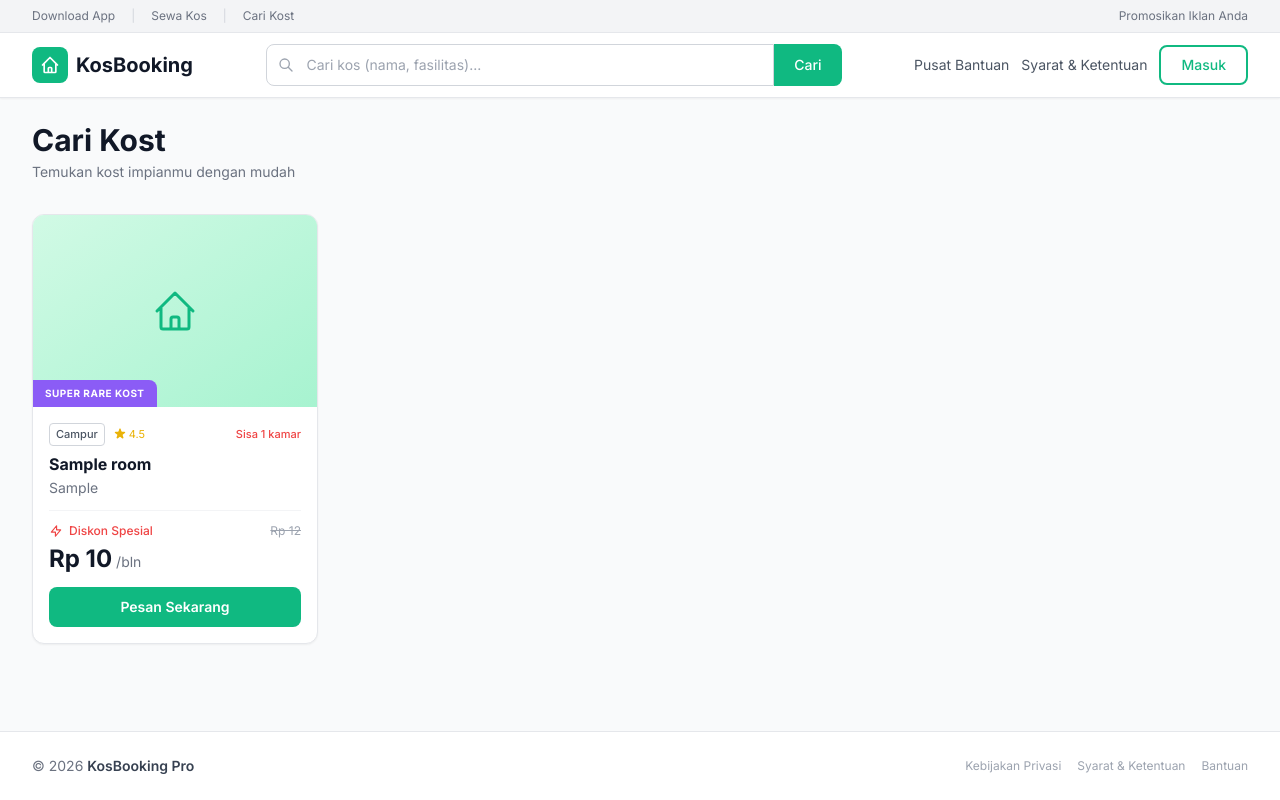
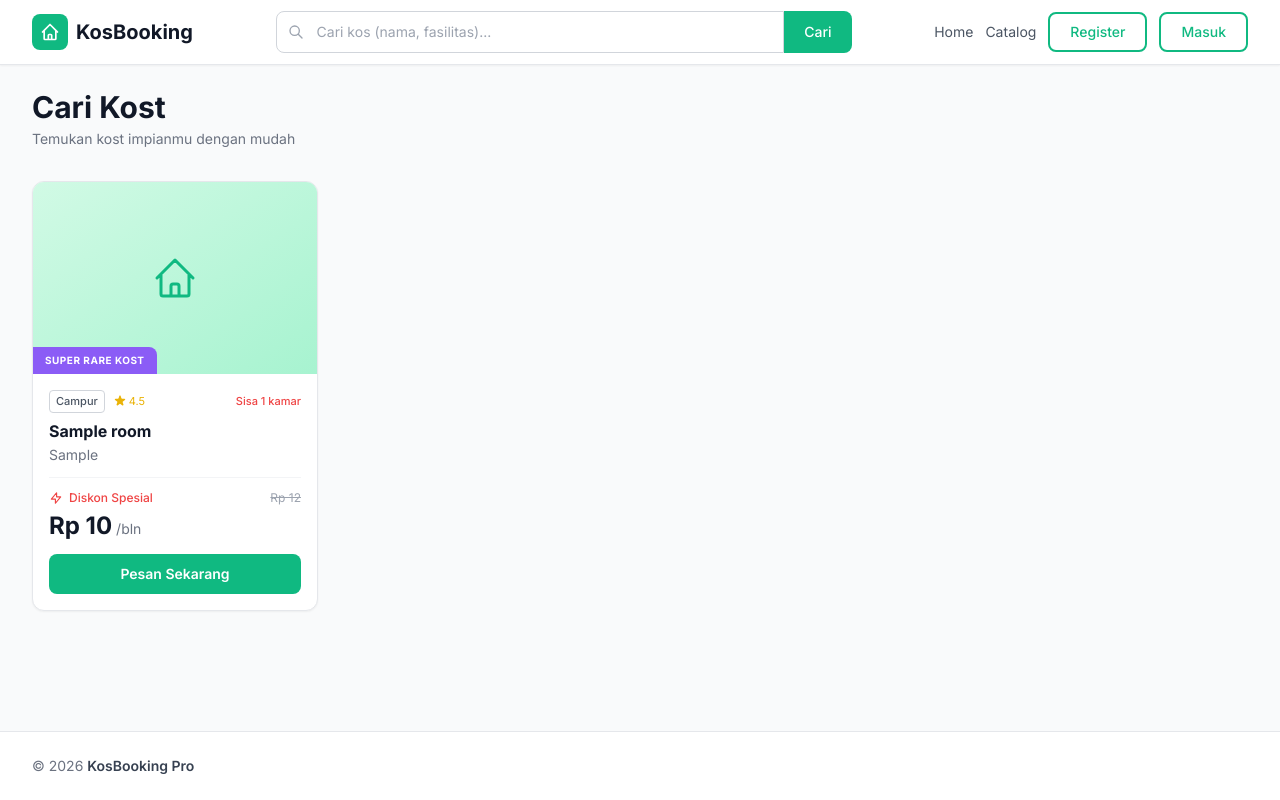
Before and after one commit to Kysohee18/Kelompok2_SistemKos, a PHP site: page / in a window 1280 px wide. Run offline with PHP 8.4, Linux system fonts and the light colour scheme; tables that the repository leaves empty hold one stand-in row (values such as "Sample post"); some libraries are stand-ins or nearby versions.

Commit message:
Perbaikan footer dan layout

```diff
--- a/includes/footer.php
+++ b/includes/footer.php
@@ -5,11 +5,11 @@
         <div class="max-w-7xl mx-auto px-4 sm:px-6 lg:px-8 py-6">
             <div class="flex flex-col sm:flex-row items-center justify-between gap-3">
                 <p class="text-sm text-gray-500">&copy; <?= date('Y') ?> <span class="font-semibold text-gray-700">KosBooking Pro</span></p>
-                <div class="flex items-center gap-4 text-xs text-gray-400">
+                <!-- <div class="flex items-center gap-4 text-xs text-gray-400">
                     <a href="#" class="hover:text-brand transition">Kebijakan Privasi</a>
                     <a href="#" class="hover:text-brand transition">Syarat & Ketentuan</a>
                     <a href="#" class="hover:text-brand transition">Bantuan</a>
-                </div>
+                </div> -->
             </div>
         </div>
     </footer>
--- a/includes/layout.php
+++ b/includes/layout.php
@@ -1,9 +1,10 @@
 <!DOCTYPE html>
 <html lang="id">
+
 <head>
     <meta charset="UTF-8">
     <meta name="viewport" content="width=device-width, initial-scale=1.0">
-    <title>KosBooking Pro</title>
+    <title>KosBooking</title>
     <link rel="preconnect" href="https://fonts.googleapis.com">
     <link rel="preconnect" href="https://fonts.gstatic.com" crossorigin>
     <link href="https://fonts.googleapis.com/css2?family=Inter:wght@400;500;600;700;800&display=swap" rel="stylesheet">
@@ -12,51 +13,52 @@
         tailwind.config = {
             theme: {
                 extend: {
-                    fontFamily: { sans: ['Inter', 'Roboto', 'sans-serif'] },
+                    fontFamily: {
+                        sans: ['Inter', 'Roboto', 'sans-serif']
+                    },
                     colors: {
                         brand: {
                             DEFAULT: '#10b981',
-                            50: '#ecfdf5', 100: '#d1fae5', 200: '#a7f3d0',
-                            300: '#6ee7b7', 400: '#34d399', 500: '#10b981',
-                            600: '#059669', 700: '#047857', 800: '#065f46', 900: '#064e3b',
+                            50: '#ecfdf5',
+                            100: '#d1fae5',
+                            200: '#a7f3d0',
+                            300: '#6ee7b7',
+                            400: '#34d399',
+                            500: '#10b981',
+                            600: '#059669',
+                            700: '#047857',
+                            800: '#065f46',
+                            900: '#064e3b',
                         },
-                        kos: { purple: '#8b5cf6' },
+                        kos: {
+                            purple: '#8b5cf6'
+                        },
                     },
                 },
             },
         }
     </script>
     <style>
-        .line-clamp-2 { display: -webkit-box; -webkit-line-clamp: 2; -webkit-box-orient: vertical; overflow: hidden; }
+        .line-clamp-2 {
+            display: -webkit-box;
+            -webkit-line-clamp: 2;
+            -webkit-box-orient: vertical;
+            overflow: hidden;
+        }
     </style>
 </head>
+
 <body class="bg-gray-50 min-h-screen flex flex-col font-sans antialiased">
-
-    <!-- TIER 1 — Top Utility Bar -->
-    <div class="bg-gray-100 border-b border-gray-200 text-xs text-gray-500">
-        <div class="max-w-7xl mx-auto px-4 sm:px-6 lg:px-8 flex items-center justify-between h-8">
-            <div class="flex items-center gap-4">
-                <a href="#" class="hover:text-brand transition">Download App</a>
-                <span class="text-gray-300">|</span>
-                <a href="#" class="hover:text-brand transition">Sewa Kos</a>
-                <span class="text-gray-300">|</span>
-                <a href="?page=catalog" class="hover:text-brand transition">Cari Kost</a>
-            </div>
-            <div>
-                <a href="#" class="hover:text-brand transition">Promosikan Iklan Anda</a>
-            </div>
-        </div>
-    </div>
 
     <!-- TIER 2 — Main Navbar -->
     <nav class="sticky top-0 z-50 bg-white shadow-sm border-b border-gray-200">
         <div class="max-w-7xl mx-auto px-4 sm:px-6 lg:px-8">
             <div class="flex items-center justify-between h-16 gap-4">
 
-                <a href="?page=catalog" class="flex items-center gap-2 flex-shrink-0">
+                <a href="?page=home" class="flex items-center gap-2 flex-shrink-0">
                     <div class="w-9 h-9 bg-brand rounded-lg flex items-center justify-center">
                         <svg class="w-5 h-5 text-white" fill="none" stroke="currentColor" viewBox="0 0 24 24">
-                            <path stroke-linecap="round" stroke-linejoin="round" stroke-width="2" d="M3 12l2-2m0 0l7-7 7 7M5 10v10a1 1 0 001 1h3m10-11l2 2m-2-2v10a1 1 0 01-1 1h-3m-6 0a1 1 0 001-1v-4a1 1 0 011-1h2a1 1 0 011 1v4a1 1 0 001 1m-6 0h6"/>
+                            <path stroke-linecap="round" stroke-linejoin="round" stroke-width="2" d="M3 12l2-2m0 0l7-7 7 7M5 10v10a1 1 0 001 1h3m10-11l2 2m-2-2v10a1 1 0 01-1 1h-3m-6 0a1 1 0 001-1v-4a1 1 0 011-1h2a1 1 0 011 1v4a1 1 0 001 1m-6 0h6" />
                         </svg>
                     </div>
                     <span class="hidden sm:inline text-xl font-bold text-gray-900">KosBooking</span>
@@ -67,7 +69,7 @@
                         <input type="hidden" name="page" value="catalog">
                         <div class="relative flex-1">
                             <svg class="absolute left-3 top-1/2 -translate-y-1/2 w-4 h-4 text-gray-400" fill="none" stroke="currentColor" viewBox="0 0 24 24">
-                                <path stroke-linecap="round" stroke-linejoin="round" stroke-width="2" d="M21 21l-6-6m2-5a7 7 0 11-14 0 7 7 0 0114 0z"/>
+                                <path stroke-linecap="round" stroke-linejoin="round" stroke-width="2" d="M21 21l-6-6m2-5a7 7 0 11-14 0 7 7 0 0114 0z" />
                             </svg>
                             <input type="text" name="search" value="<?= e($_GET['search'] ?? '') ?>"
                                 placeholder="Cari kos (nama, fasilitas)..."
@@ -78,15 +80,62 @@
                 </div>
 
                 <div class="flex items-center gap-3 flex-shrink-0">
-                    <a href="#" class="hidden md:inline text-sm text-gray-600 hover:text-brand transition">Pusat Bantuan</a>
-                    <a href="#" class="hidden lg:inline text-sm text-gray-600 hover:text-brand transition">Syarat & Ketentuan</a>
+                    <a href="?page=home" class="hidden md:inline text-sm text-gray-600 hover:text-brand transition">Home</a>
+                    <a href="?page=catalog" class="hidden lg:inline text-sm text-gray-600 hover:text-brand transition">Catalog</a>
+
                     <?php if (!empty($_SESSION['user_id'])): ?>
-                        <?php if (($_SESSION['role'] ?? '') === 'admin'): ?>
-                            <a href="?page=admin_dashboard" class="text-sm text-gray-600 hover:text-brand transition">Admin</a>
+
+                        <?php
+                        $name = $_SESSION['username'] ?? 'User';
+                        $role = $_SESSION['role'] ?? 'user';
+                        $initial = strtoupper(substr($name, 0, 1));
+                        ?>
+
+                        <div class="flex items-center gap-3">
+
+                            <?php if ($role === 'admin'): ?>
+                                <a href="?page=admin_dashboard" class="text-sm text-gray-600 hover:text-brand">
+                                    Dashboard
+                                </a>
+
+                            <?php elseif ($role === 'user'): ?>
+                                <a href="?page=cart" class="text-sm text-gray-600 hover:text-brand">
+                                    Cart
+                                </a>
+
+                                <a href="?page=orders" class="text-sm text-gray-600 hover:text-brand">
+                                    Orders
+                                </a>
                             <?php endif; ?>
-                        <a href="?page=logout" class="text-sm font-medium text-red-500 hover:text-red-600 transition">Logout</a>
+
+                            <a href="?page=logout" class="text-sm font-medium text-red-500 hover:text-red-600">
+                                Logout
+                            </a>
+
+                            <a href="?page=profile">
+                                <div class="w-9 h-9 rounded-full bg-brand text-white flex items-center justify-center font-bold">
+                                    <?= e($initial) ?>
+                                </div>
+                            </a>
+
+                            <a href="?page=profile">
+                                <span class="text-sm text-gray-700 font-medium hidden sm:inline">
+                                    <?= e($name) ?>
+                                </span>
+                            </a>
+
+                        </div>
+
                     <?php else: ?>
-                        <a href="?page=login" class="inline-block border-2 border-brand text-brand hover:bg-brand hover:text-white font-medium text-sm px-5 py-2 rounded-lg transition">Masuk</a>
+
+                        <a href="?page=register" class="inline-block border-2 border-brand text-brand hover:bg-brand hover:text-white font-medium text-sm px-5 py-2 rounded-lg transition">
+                            Register
+                        </a>
+
+                        <a href="?page=login" class="inline-block border-2 border-brand text-brand hover:bg-brand hover:text-white font-medium text-sm px-5 py-2 rounded-lg transition">
+                            Masuk
+                        </a>
+
                     <?php endif; ?>
                 </div>
             </div>
@@ -102,7 +151,9 @@
     <?php if ($_flash_success): ?>
         <div class="max-w-7xl mx-auto mt-4 px-4 sm:px-6 lg:px-8">
             <div class="bg-green-50 border border-green-200 text-green-800 px-4 py-3 rounded-lg flex items-center gap-2 text-sm">
-            <svg class="w-5 h-5 flex-shrink-0 text-green-500" fill="none" stroke="currentColor" viewBox="0 0 24 24"><path stroke-linecap="round" stroke-linejoin="round" stroke-width="2" d="M9 12l2 2 4-4m6 2a9 9 0 11-18 0 9 9 0 0118 0z"/></svg>
+                <svg class="w-5 h-5 flex-shrink-0 text-green-500" fill="none" stroke="currentColor" viewBox="0 0 24 24">
+                    <path stroke-linecap="round" stroke-linejoin="round" stroke-width="2" d="M9 12l2 2 4-4m6 2a9 9 0 11-18 0 9 9 0 0118 0z" />
+                </svg>
                 <span><?= e($_flash_success) ?></span>
             </div>
         </div>
@@ -110,7 +161,9 @@
     <?php if ($_flash_error): ?>
         <div class="max-w-7xl mx-auto mt-4 px-4 sm:px-6 lg:px-8">
             <div class="bg-red-50 border border-red-200 text-red-800 px-4 py-3 rounded-lg flex items-center gap-2 text-sm">
-            <svg class="w-5 h-5 flex-shrink-0 text-red-500" fill="none" stroke="currentColor" viewBox="0 0 24 24"><path stroke-linecap="round" stroke-linejoin="round" stroke-width="2" d="M12 8v4m0 4h.01M21 12a9 9 0 11-18 0 9 9 0 0118 0z"/></svg>
+                <svg class="w-5 h-5 flex-shrink-0 text-red-500" fill="none" stroke="currentColor" viewBox="0 0 24 24">
+                    <path stroke-linecap="round" stroke-linejoin="round" stroke-width="2" d="M12 8v4m0 4h.01M21 12a9 9 0 11-18 0 9 9 0 0118 0z" />
+                </svg>
                 <span><?= e($_flash_error) ?></span>
             </div>
         </div>
```
Lines whose indentation alone changed are shown as unchanged.
